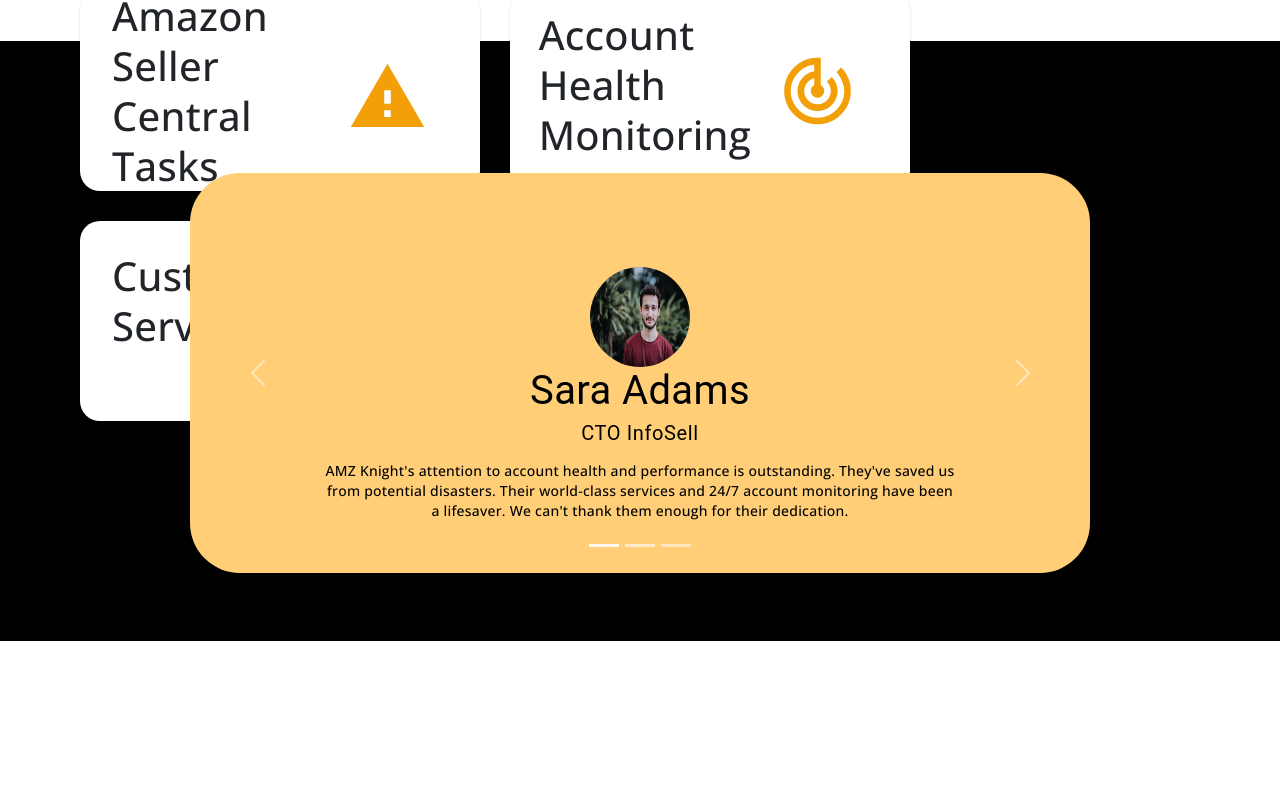
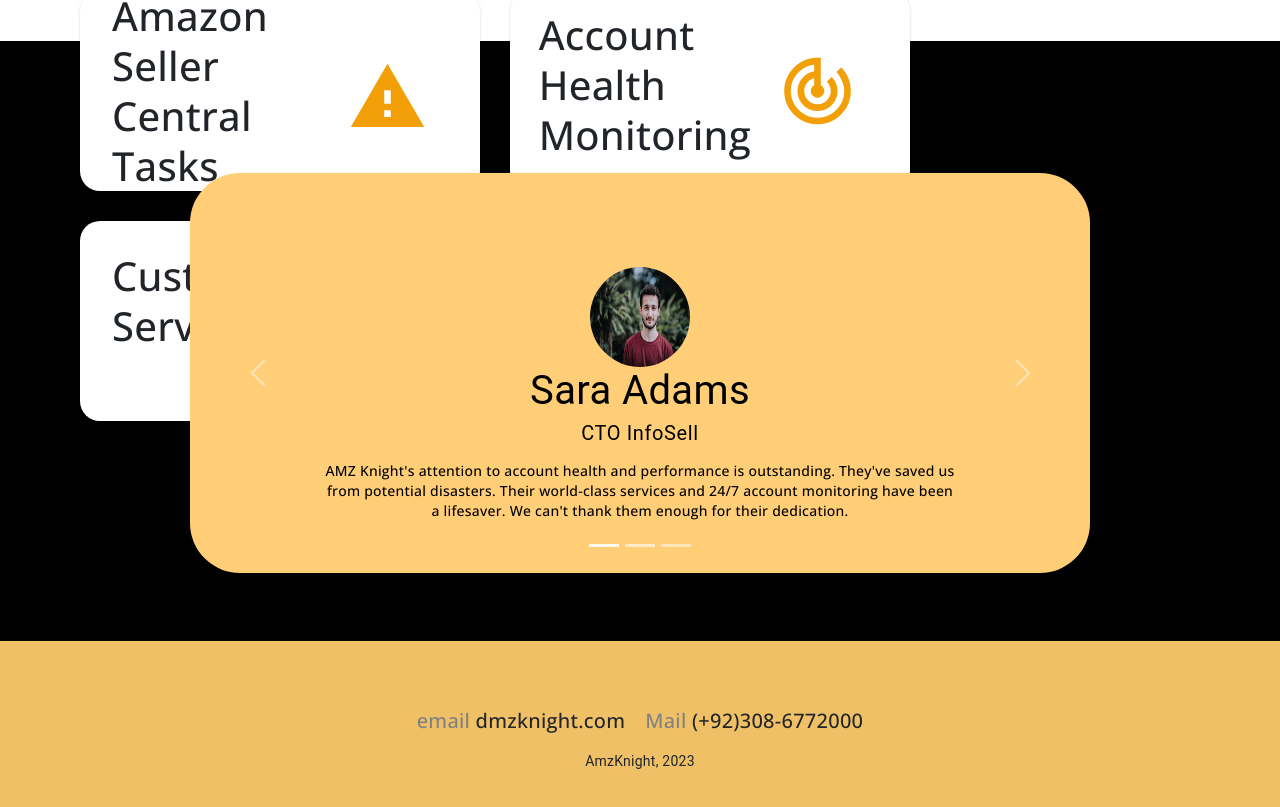
Before and after one commit to askargillani/amazonPPC, an Angular app: page / in a window 1280 px wide. Shown: the part 2604-3411 px from the top of the page. Before the commit the page ends 3245 px from the top, so only its background shows below. Built offline with nearby package versions, Linux system fonts and the light colour scheme.

Commit message:
footer added

```diff
--- a/src/app/app.component.html
+++ b/src/app/app.component.html
@@ -102,3 +102,4 @@
         </div>
     </div>
 </div>
+<app-web-footer/>
--- a/src/app/app.module.ts
+++ b/src/app/app.module.ts
@@ -14,6 +14,7 @@
 import { ReviewsCarouselComponent } from './shared/reviews-carousel/reviews-carousel.component';
 import { CarouselModule } from 'ngx-bootstrap/carousel';
 import { FormsModule } from '@angular/forms';
+import { WebFooterComponent } from './shared/web-footer/web-footer.component';
 
 @NgModule({
   declarations: [
@@ -21,7 +22,8 @@
     WebHeaderComponent,
     DisplayCardComponent,
     ServicesCardComponent,
-    ReviewsCarouselComponent
+    ReviewsCarouselComponent,
+    WebFooterComponent,
   ],
   imports: [
     BrowserModule,
--- a/src/app/shared/reviews-carousel/reviews-carousel.component.css
+++ b/src/app/shared/reviews-carousel/reviews-carousel.component.css
@@ -4,3 +4,7 @@
     width: 100px;
     margin-bottom: 10px;
 }
+
+::ng-deep ._carousel{
+    color: black !important;
+}
--- a/src/app/shared/reviews-carousel/reviews-carousel.component.html
+++ b/src/app/shared/reviews-carousel/reviews-carousel.component.html
@@ -1,3 +1,4 @@
+<div class="_carousel">
     <carousel>
         <slide>
         <img src="../../../assets/images/plain-yellow.png" alt="first slide" style="display: block; width: 900px;height: 400px; border-radius: 50px">
@@ -27,3 +28,4 @@
         </div>
         </slide>
     </carousel>
+</div>
--- /dev/null
+++ b/src/app/shared/web-footer/web-footer.component.css
@@ -0,0 +1,29 @@
+.footer {
+    width: 100%;
+    height: 200px;
+    background-color: #f0c066;
+    display: flex;
+    flex-direction: column;
+    justify-content: center;
+}
+
+.upper-container {
+    display: flex;
+    justify-content: center;
+    margin-bottom: 20px;
+    font-family: 'Open Sans', sans-serif;
+    font-size: 20px;
+}
+
+.left-container {
+    margin: 0px 10px 0px 0px;
+}
+
+.right-container {
+    margin: 0px 0px 0px 10px;
+}
+
+.name-in-footer {
+    display: flex;
+    justify-content: center;
+}
--- /dev/null
+++ b/src/app/shared/web-footer/web-footer.component.html
@@ -0,0 +1,15 @@
+<div class="footer">
+    <div class="upper-container">
+        <div class="left-container">
+            <span><span style="color: gray">email </span>dmzknight.com</span>
+
+        </div>
+        <div class="right-container">
+            <span><span style="color: gray">Mail </span>(+92)308-6772000</span>
+        </div>
+    </div>
+    <div class="name-in-footer">
+        <span>AmzKnight, 2023</span>
+    </div>
+
+</div>
```
Also changed, not shown: src/app/shared/web-footer/web-footer.component.ts (added, +10 -0 lines). Lines whose indentation alone changed are shown as unchanged.
